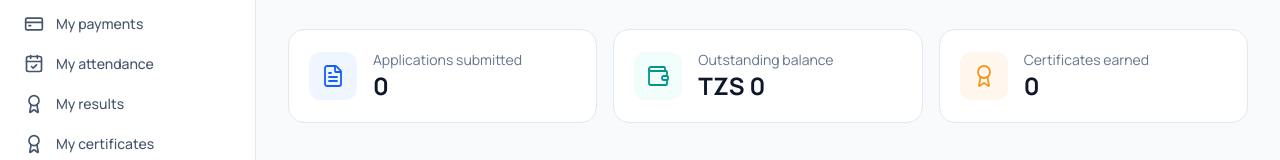
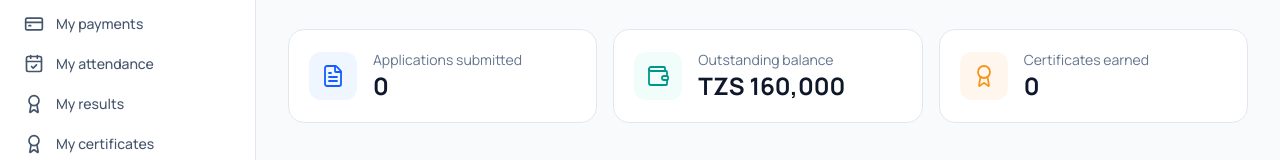
Before and after one commit to DOMINIC426/Short-course-online-system-management, a React (Vite) app in the folder frontend/: page /dashboard in a window 1280 px wide. Both pictures are taken after typing "name@example.com", "Sample123" into the empty fields and a click on the button "Sign in". Shown: the part 203-363 px from the top of the page. Built offline with nearby package versions, Linux system fonts and the light colour scheme; no server answers.

Commit message:
Added My payments page

```diff
--- a/frontend/src/App.jsx
+++ b/frontend/src/App.jsx
@@ -13,6 +13,7 @@ import DashboardPage from "./pages/student/DashboardPage";
 import ProfilePage from "./pages/student/ProfilePage";
 import ApplyPage from "./pages/student/ApplyPage";
 import MyApplicationsPage from "./pages/student/MyApplicationsPage";
+import MyPaymentsPage from "./pages/student/MyPaymentsPage";
 
 export default function App() {
   return (
@@ -32,6 +33,7 @@ export default function App() {
         <Route path="/profile" element={<ProfilePage />} />
         <Route path="/intakes/:intakeId/apply" element={<ApplyPage />} />
         <Route path="/applications" element={<MyApplicationsPage />} />
+        <Route path="/payments" element={<MyPaymentsPage />} />
       </Route>
     </Routes>
   );
--- /dev/null
+++ b/frontend/src/components/student/InvoiceStatusBadge.jsx
@@ -0,0 +1,24 @@
+const STATUS_STYLES = {
+  PAID: "bg-emerald-50 text-emerald-700",
+  PARTIALLY_PAID: "bg-amber-50 text-amber-700",
+  UNPAID: "bg-red-50 text-red-700",
+  DRAFT: "bg-slate-100 text-slate-600",
+  OVERDUE: "bg-red-50 text-red-700",
+  CANCELLED: "bg-slate-100 text-slate-500",
+};
+
+function formatStatus(status) {
+  return status
+    .replace(/_/g, " ")
+    .toLowerCase()
+    .replace(/^\w/, (c) => c.toUpperCase());
+}
+
+export default function InvoiceStatusBadge({ status }) {
+  const style = STATUS_STYLES[status] || "bg-slate-100 text-slate-700";
+  return (
+    <span className={`inline-block rounded-full px-3 py-1 text-xs font-semibold ${style}`}>
+      {formatStatus(status)}
+    </span>
+  );
+}
--- /dev/null
+++ b/frontend/src/data/paymentsData.js
@@ -0,0 +1,35 @@
+// Mock data matching the real `invoices` table schema.
+// Later this will be replaced with GET /api/students/me/invoices
+
+export const MY_INVOICES = [
+  {
+    id: 1,
+    invoiceNumber: "INV-2026-000142",
+    courseName: "Data Analysis for Evidence-Based Decision Making",
+    intakeName: "September 2026 intake",
+    issueDate: "2026-07-16",
+    dueDate: "2026-08-30",
+    status: "PAID",
+    subtotalAmount: 350000,
+    discountAmount: 0,
+    taxAmount: 0,
+    totalAmount: 350000,
+    paidAmount: 350000,
+    balanceAmount: 0,
+  },
+  {
+    id: 2,
+    invoiceNumber: "INV-2026-000198",
+    courseName: "Public Procurement and Contract Management",
+    intakeName: "September 2026 intake",
+    issueDate: "2026-08-03",
+    dueDate: "2026-09-10",
+    status: "PARTIALLY_PAID",
+    subtotalAmount: 280000,
+    discountAmount: 20000,
+    taxAmount: 0,
+    totalAmount: 260000,
+    paidAmount: 100000,
+    balanceAmount: 160000,
+  },
+];
--- a/frontend/src/pages/student/DashboardPage.jsx
+++ b/frontend/src/pages/student/DashboardPage.jsx
@@ -2,6 +2,7 @@ import { Link } from "react-router-dom";
 import { useAuth } from "../../context/AuthContext.jsx";
 import StatCard from "../../components/shared/StatCard.jsx";
 import { FileText, Wallet, Award, AlertCircle } from "lucide-react";
+import { MY_INVOICES } from "../../data/paymentsData.js";
 
 const QUICK_LINKS = [
   { to: "/applications", title: "My applications", description: "Track the status of your submitted applications" },
@@ -53,7 +54,12 @@ export default function DashboardPage() {
       {/* Stat cards */}
       <div className="mt-8 grid grid-cols-1 gap-4 sm:grid-cols-3">
         <StatCard icon={<FileText className="h-6 w-6" strokeWidth={1.8} />} label="Applications submitted" value="0" tone="blue" />
-        <StatCard icon={<Wallet className="h-6 w-6" strokeWidth={1.8} />} label="Outstanding balance" value="TZS 0" tone="teal" />
+        <StatCard
+  icon={<Wallet className="h-6 w-6" strokeWidth={1.8} />}
+  label="Outstanding balance"
+  value={`TZS ${MY_INVOICES.reduce((sum, inv) => sum + inv.balanceAmount, 0).toLocaleString()}`}
+  tone="teal"
+/>
         <StatCard icon={<Award className="h-6 w-6" strokeWidth={1.8} />} label="Certificates earned" value="0" tone="orange" />
       </div>
 
--- /dev/null
+++ b/frontend/src/pages/student/MyPaymentsPage.jsx
@@ -0,0 +1,97 @@
+import { Link } from "react-router-dom";
+import { MY_INVOICES } from "../../data/paymentsData.js";
+import InvoiceStatusBadge from "../../components/student/InvoiceStatusBadge.jsx";
+import { Wallet, Info } from "lucide-react";
+
+function formatMoney(amount) {
+  return `TZS ${Number(amount).toLocaleString()}`;
+}
+
+export default function MyPaymentsPage() {
+  const totalBalance = MY_INVOICES.reduce((sum, inv) => sum + inv.balanceAmount, 0);
+
+  return (
+    <div className="mx-auto max-w-5xl px-5 py-8 sm:px-8 sm:py-10">
+      <p className="text-sm font-semibold uppercase tracking-wide text-udom-primary">
+        Payment management
+      </p>
+      <h1 className="mt-1 text-2xl font-bold text-slate-900 sm:text-3xl">My payments</h1>
+      <p className="mt-2 text-sm text-slate-600">
+        View your invoices and payment history for every course you've applied to.
+      </p>
+
+      {/* Outstanding balance summary */}
+      <div className="mt-6 flex items-center gap-4 rounded-2xl border border-slate-200 bg-white p-5">
+        <div className="flex h-12 w-12 flex-shrink-0 items-center justify-center rounded-xl bg-teal-50 text-teal-600">
+          <Wallet className="h-6 w-6" strokeWidth={1.8} />
+        </div>
+        <div>
+          <p className="text-sm text-slate-500">Total outstanding balance</p>
+          <p className="text-2xl font-bold text-slate-900">{formatMoney(totalBalance)}</p>
+        </div>
+      </div>
+
+      {/* How to pay note */}
+      <div className="mt-4 flex items-start gap-3 rounded-2xl border border-blue-100 bg-blue-50 p-4">
+        <Info className="mt-0.5 h-5 w-5 flex-shrink-0 text-blue-600" strokeWidth={1.8} />
+        <p className="text-sm text-blue-800">
+          Use the invoice number as your control number when paying by bank or mobile money.
+          Your balance updates once the finance office confirms your payment.
+        </p>
+      </div>
+
+      {MY_INVOICES.length === 0 ? (
+        <div className="mt-10 rounded-2xl border border-dashed border-slate-300 bg-white p-10 text-center">
+          <Wallet className="mx-auto h-10 w-10 text-slate-300" strokeWidth={1.5} />
+          <p className="mt-4 text-sm font-semibold text-slate-700">No invoices yet</p>
+          <p className="mt-1 text-sm text-slate-500">
+            An invoice is created once your application is approved.
+          </p>
+          <Link
+            to="/applications"
+            className="mt-5 inline-block rounded-md bg-udom-primary px-5 py-2.5 text-sm font-semibold text-white hover:brightness-95"
+          >
+            View my applications
+          </Link>
+        </div>
+      ) : (
+        <div className="mt-6 space-y-4">
+          {MY_INVOICES.map((invoice) => (
+            <div key={invoice.id} className="rounded-2xl border border-slate-200 bg-white p-5">
+              <div className="flex flex-wrap items-start justify-between gap-3">
+                <div>
+                  <p className="font-semibold text-slate-900">{invoice.courseName}</p>
+                  <p className="mt-0.5 text-xs text-slate-500">
+                    {invoice.intakeName} &middot; {invoice.invoiceNumber}
+                  </p>
+                </div>
+                <InvoiceStatusBadge status={invoice.status} />
+              </div>
+
+              <dl className="mt-4 grid grid-cols-2 gap-3 border-t border-slate-100 pt-4 text-sm sm:grid-cols-4">
+                <div>
+                  <dt className="text-xs text-slate-500">Due date</dt>
+                  <dd className="font-medium text-slate-800">{invoice.dueDate}</dd>
+                </div>
+                <div>
+                  <dt className="text-xs text-slate-500">Total</dt>
+                  <dd className="font-medium text-slate-800">{formatMoney(invoice.totalAmount)}</dd>
+                </div>
+                <div>
+                  <dt className="text-xs text-slate-500">Paid</dt>
+                  <dd className="font-medium text-emerald-700">{formatMoney(invoice.paidAmount)}</dd>
+                </div>
+                <div>
+                  <dt className="text-xs text-slate-500">Balance</dt>
+                  <dd className={`font-semibold ${invoice.balanceAmount > 0 ? "text-red-600" : "text-slate-800"}`}>
+                    {formatMoney(invoice.balanceAmount)}
+                  </dd>
+                </div>
+              </dl>
+            </div>
+          ))}
+        </div>
+      )}
+    </div>
+  );
+}
```
